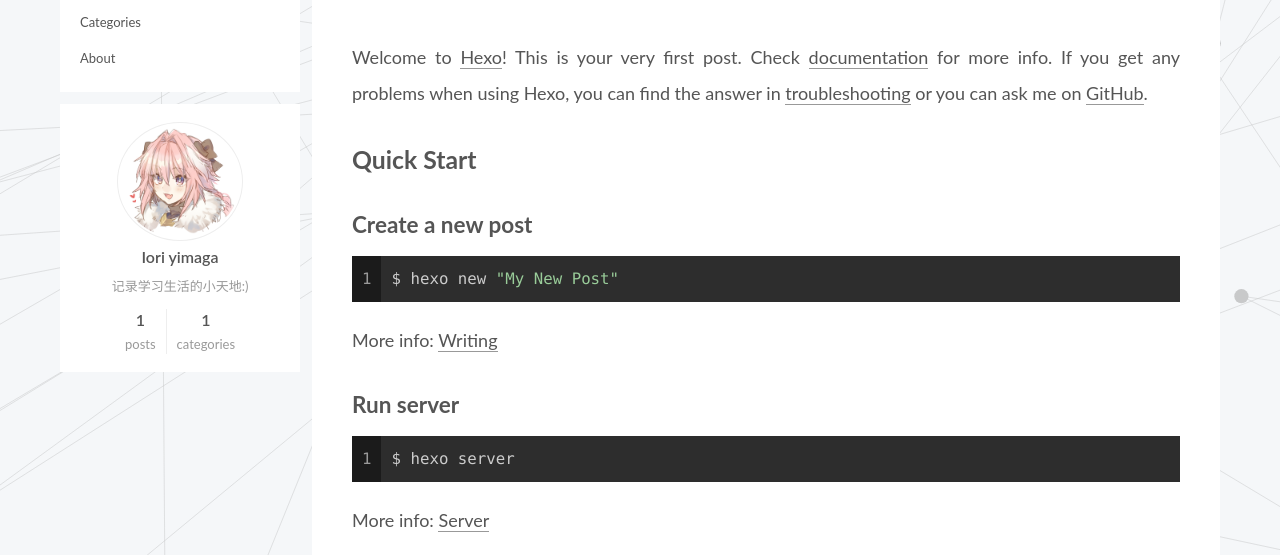
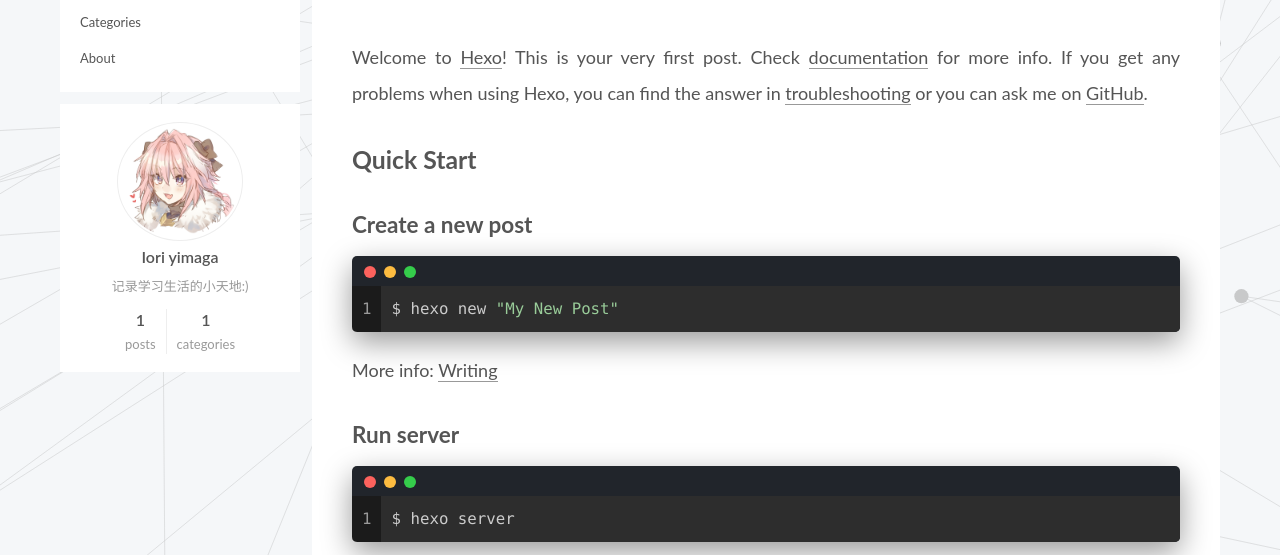
Before and after one commit to Iori-yimaga/Iori-yimaga.github.io, a plain HTML site: page index.html in a window 1280 px wide. Shown: the part 202-757 px from the top of the page. Drawn offline with nearby package versions, Linux system fonts and the light colour scheme; some packages are replaced by stand-ins of ours; a script that the page names is missing; some icons are missing.

Commit message:
Site updated: 2021-02-06 02:58:15

```diff
--- a/css/main.css
+++ b/css/main.css
@@ -427,11 +427,33 @@ td {
   transition-delay: 0s;
   transition-duration: 0.2s;
   transition-timing-function: ease-in-out;
-  background: #fff;
-  border: 0;
-  font-size: 0.8125em;
+  color: #fff;
+  font-size: 14px;
   right: 0;
-  top: 0;
+  top: 2px;
+}
+.highlight-container {
+  background: #21252b;
+  border-radius: 5px;
+  box-shadow: 0 10px 30px 0 rgba(0,0,0,0.4);
+  padding-top: 30px;
+}
+.highlight-container::before {
+  background: #fc625d;
+  border-radius: 50%;
+  box-shadow: 20px 0 #fdbc40, 40px 0 #35cd4b;
+  content: ' ';
+  height: 12px;
+  left: 12px;
+  margin-top: -20px;
+  position: absolute;
+  width: 12px;
+}
+.highlight-container .highlight {
+  border-radius: 0 0 5px 5px;
+}
+.highlight-container .highlight .table-container {
+  border-radius: 0 0 5px 5px;
 }
 .highlight,
 pre {
@@ -1294,7 +1316,7 @@ pre .javascript .function {
 }
 .links-of-author a::before,
 .links-of-author span.exturl::before {
-  background: #ffd68b;
+  background: #45f163;
   border-radius: 50%;
   content: ' ';
   display: inline-block;
--- a/index.html
+++ b/index.html
@@ -20,7 +20,7 @@
 
 <script id="hexo-configurations">
     var NexT = window.NexT || {};
-    var CONFIG = {"hostname":"example.com","root":"/","scheme":"Pisces","version":"7.8.0","exturl":false,"sidebar":{"position":"left","display":"post","padding":18,"offset":12,"onmobile":false},"copycode":{"enable":true,"show_result":true,"style":"flat"},"back2top":{"enable":true,"sidebar":false,"scrollpercent":false},"bookmark":{"enable":false,"color":"#222","save":"auto"},"fancybox":true,"mediumzoom":false,"lazyload":true,"pangu":false,"comments":{"style":"tabs","active":null,"storage":true,"lazyload":false,"nav":null},"algolia":{"hits":{"per_page":10},"labels":{"input_placeholder":"Search for Posts","hits_empty":"We didn't find any results for the search: ${query}","hits_stats":"${hits} results found in ${time} ms"}},"localsearch":{"enable":false,"trigger":"auto","top_n_per_article":1,"unescape":false,"preload":false},"motion":{"enable":true,"async":false,"transition":{"post_block":"fadeIn","post_header":"slideDownIn","post_body":"slideDownIn","coll_header":"slideLeftIn","sidebar":"slideUpIn"}}};
+    var CONFIG = {"hostname":"example.com","root":"/","scheme":"Pisces","version":"7.8.0","exturl":false,"sidebar":{"position":"left","display":"post","padding":18,"offset":12,"onmobile":false},"copycode":{"enable":true,"show_result":true,"style":"mac"},"back2top":{"enable":true,"sidebar":false,"scrollpercent":false},"bookmark":{"enable":false,"color":"#222","save":"auto"},"fancybox":true,"mediumzoom":false,"lazyload":true,"pangu":false,"comments":{"style":"tabs","active":null,"storage":true,"lazyload":false,"nav":null},"algolia":{"hits":{"per_page":10},"labels":{"input_placeholder":"Search for Posts","hits_empty":"We didn't find any results for the search: ${query}","hits_stats":"${hits} results found in ${time} ms"}},"localsearch":{"enable":false,"trigger":"auto","top_n_per_article":1,"unescape":false,"preload":false},"motion":{"enable":true,"async":false,"transition":{"post_block":"fadeIn","post_header":"slideDownIn","post_body":"slideDownIn","coll_header":"slideLeftIn","sidebar":"slideUpIn"}}};
   </script>
 
   <meta name="description" content="记录学习生活的小天地:)">
```
Also changed, not shown: about/index.html (+1 -1 lines), archives/2021/02/index.html (+1 -1 lines), archives/2021/index.html (+1 -1 lines), archives/index.html (+1 -1 lines), categories/index.html (+1 -1 lines), categories/learning/index.html (+1 -1 lines), learning/2021-02/hello-world.html (+1 -1 lines).
